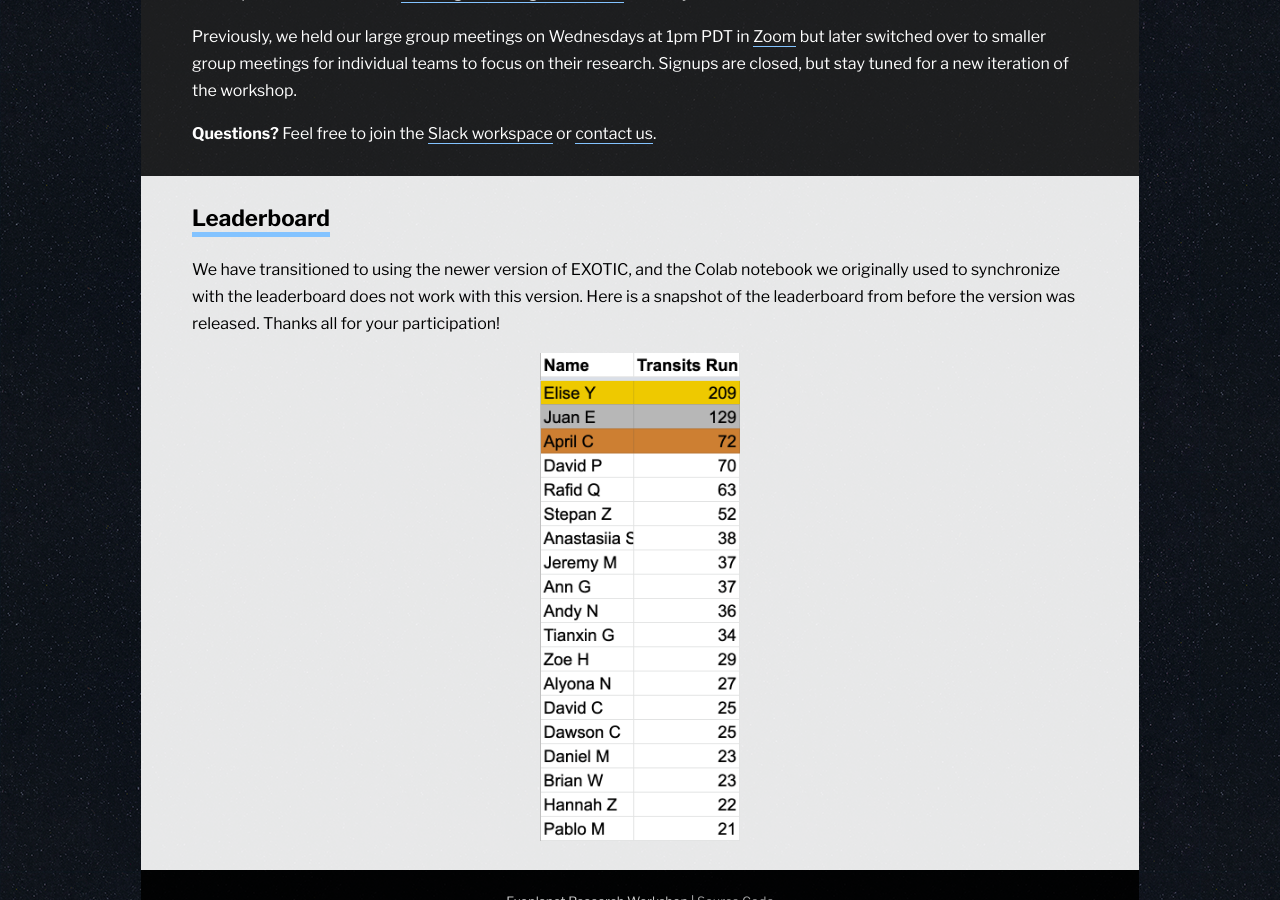
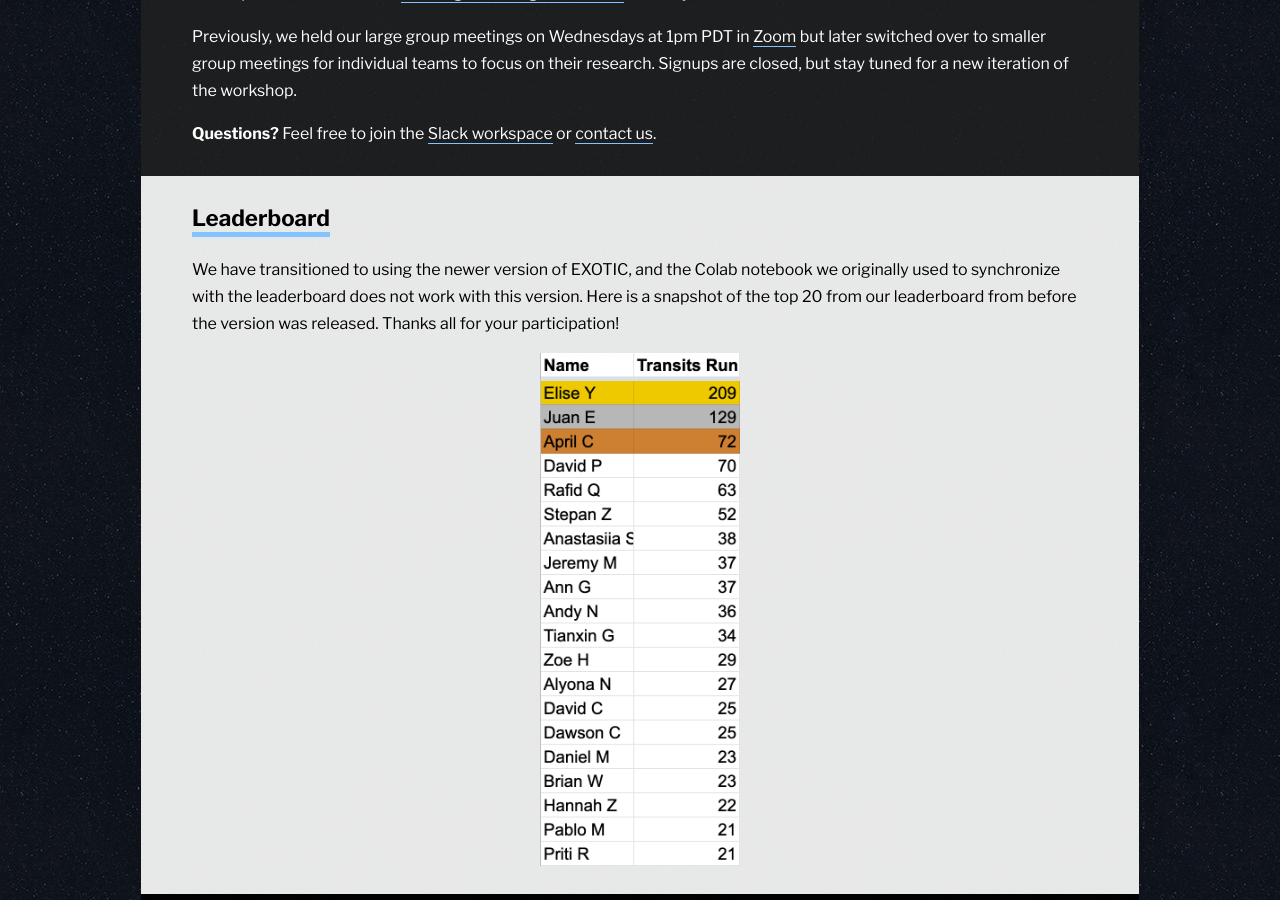
Before and after one commit to paigeyeung/exoplanetresearchworkshop, a Jekyll site: the page built from index.md, in a window 1280 px wide and 900 px high, scrolled down 1128 px. Built offline with Jekyll 4.4.1, drawn with Linux system fonts in a browser that asks for light colours.

Commit message:
Update leaderboard screenshot

```diff
--- a/index.md
+++ b/index.md
@@ -50,7 +50,7 @@ Previously, we held our large group meetings on Wednesdays at 1pm PDT in [Zoom](
 
 ## Leaderboard
 
-We have transitioned to using the newer version of EXOTIC, and the Colab notebook we originally used to synchronize with the leaderboard does not work with this version. Here is a snapshot of the leaderboard from before the version was released. Thanks all for your participation!
+We have transitioned to using the newer version of EXOTIC, and the Colab notebook we originally used to synchronize with the leaderboard does not work with this version. Here is a snapshot of the top 20 from our leaderboard from before the version was released. Thanks all for your participation!
 
 ![](/assets/leaderboard.png){: style="max-width:200px;margin:auto;display:block;"}
 
```
Also changed, not shown: assets/leaderboard.png.
